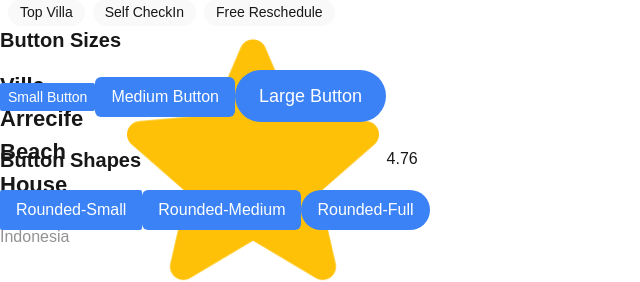
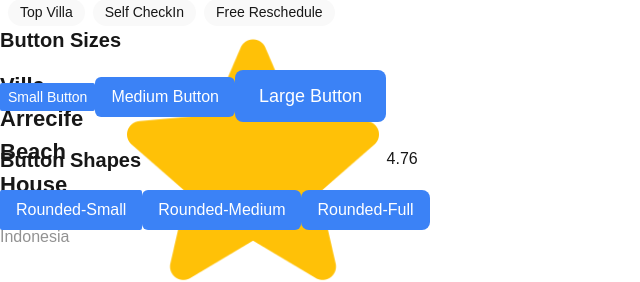
Before and after one commit to Brah-19/alx-project-0x00-setup, a Next.js app in the folder alx-project-0x00/: page /landing in a window 1280 px wide. Shown: the part 424-706 px from the top of the page, without its empty margins (0-640 px from the left). Built offline with nearby package versions, Linux system fonts and the light colour scheme.

Commit message:
new changes

```diff
--- a/alx-project-0x00/components/Button.tsx
+++ b/alx-project-0x00/components/Button.tsx
@@ -3,7 +3,7 @@ import React from 'react';
 interface ButtonProps {
   title: string;
   size: 'small' | 'medium' | 'large';
-  shape: 'rounded-sm' | 'rounded-md' | 'rounded-full';
+  shape: 'rounded-sm' | 'rounded-md' | 'rounded-lg';
   onClick?: () => void;
 }
 
@@ -17,7 +17,7 @@ const Button: React.FC<ButtonProps> = ({ title, size, shape, onClick }) => {
   const shapeClasses = {
     'rounded-sm': 'rounded-sm',
     'rounded-md': 'rounded-md',
-    'rounded-full': 'rounded-full',
+    'rounded-lg': 'rounded-lg',
   };
 
   const combinedClasses = `${sizeClasses[size]} ${shapeClasses[shape]} bg-blue-500 text-white hover:bg-blue-600 transition`;
--- a/alx-project-0x00/interfaces/index.ts
+++ b/alx-project-0x00/interfaces/index.ts
@@ -1,10 +1,10 @@
 export interface PillProps {
-  title: string
+  styles: string
 }
 
 
 export interface ButtonProps {
-  title: string;
+  style: string;
   size: 'small' | 'medium' | 'large';
   shape: 'rounded-sm' | 'rounded-md' | 'rounded-full';
   onClick?: () => void;
--- a/alx-project-0x00/pages/landing.tsx
+++ b/alx-project-0x00/pages/landing.tsx
@@ -11,14 +11,14 @@ const Landing: React.FC =  () => {
         <h2 className="text-xl font-semibold">Button Sizes</h2>
         <Button title="Small Button" size="small" shape="rounded-sm" />
         <Button title="Medium Button" size="medium" shape="rounded-md" />
-        <Button title="Large Button" size="large" shape="rounded-full" />
+        <Button title="Large Button" size="large" shape="rounded-lg" />
       </div>
 
       <div className="space-y-4 mt-6">
         <h2 className="text-xl font-semibold">Button Shapes</h2>
         <Button title="Rounded-Small" size="medium" shape="rounded-sm" />
         <Button title="Rounded-Medium" size="medium" shape="rounded-md" />
-        <Button title="Rounded-Full" size="medium" shape="rounded-full" />
+        <Button title="Rounded-Full" size="medium" shape="rounded-lg" />
       </div>
     </div>
   )
```
